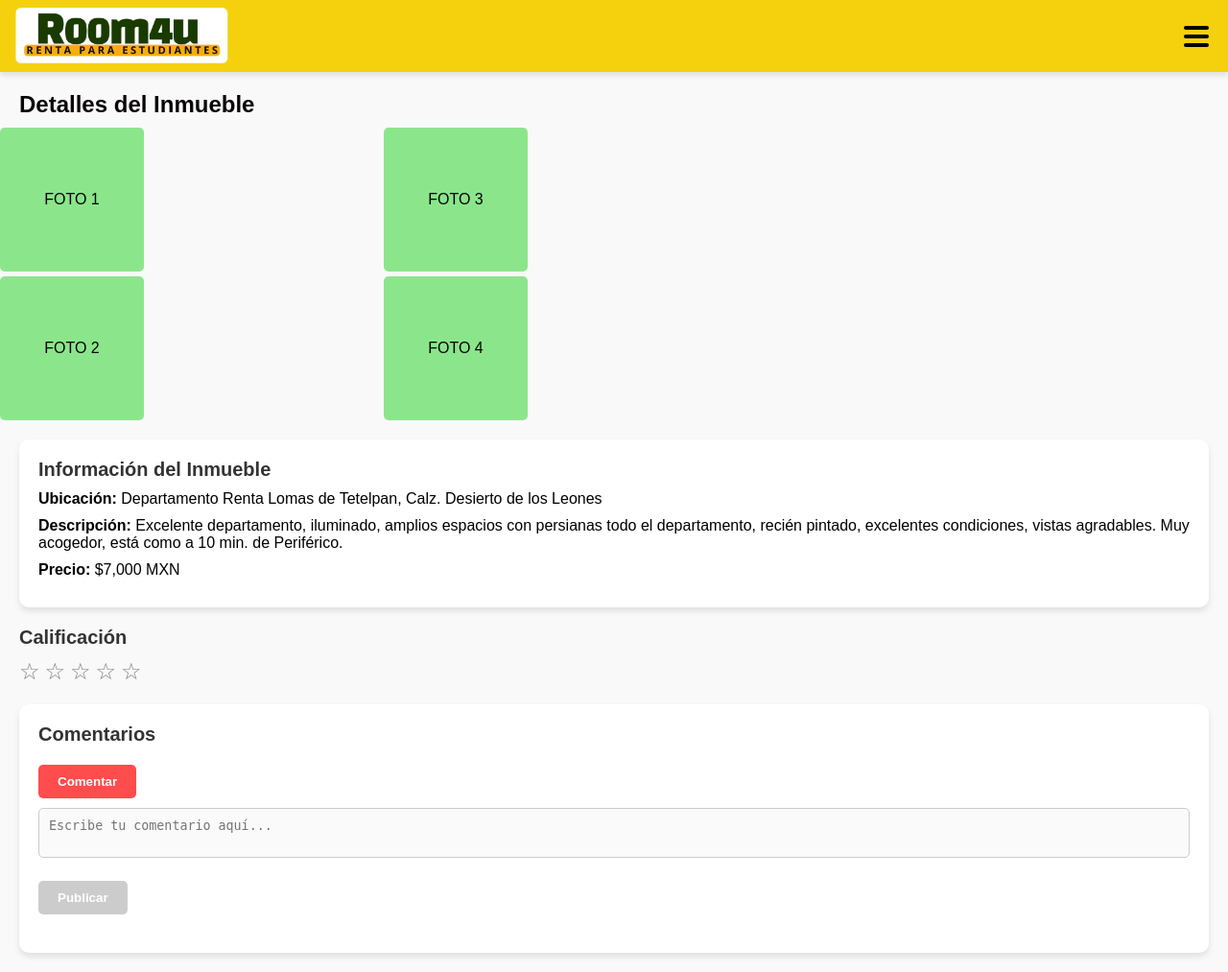
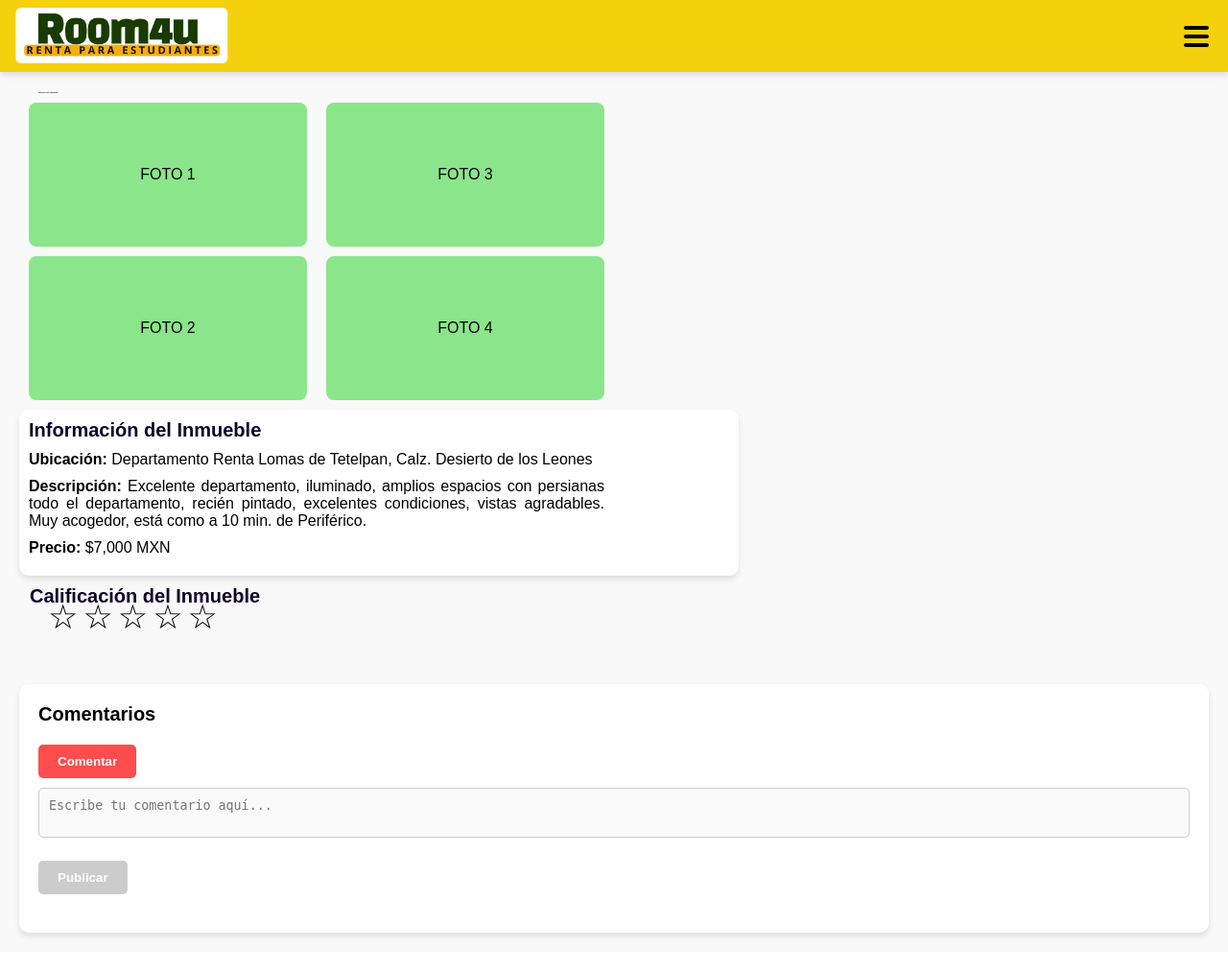
Before and after one commit to LidiaMargarita/ROOM4U, a PHP site: page /detalles-inmuebles/index.html in a window 1280 px wide. Shown: the whole page at 96% size. After the commit the page ends 978 px from the top, so only its background shows below. Run offline with PHP 8.4, Linux system fonts and the light colour scheme; a stand-in replaces the project's code that opens the database connection.

Commit message:
detalles

```diff
--- a/detalles-inmuebles/index.html
+++ b/detalles-inmuebles/index.html
@@ -53,7 +53,7 @@
 
 <!--CALIFICACION-->
 <section class="calificacion">
-    <h2>Calificación</h2>
+    <h2>Calificación del Inmueble</h2>
     <div class="estrellas" id="estrellas">
         <span data-value="1">&#9734;</span>
         <span data-value="2">&#9734;</span>
--- a/detalles-inmuebles/style.css
+++ b/detalles-inmuebles/style.css
@@ -47,66 +47,74 @@ header {
 /* Título */
 .titulo-detalles {
     text-align: left; /* Alineado a la izquierda */
-    font-size: 24px; /* Tamaño del título */
+    font-size: 2px; /* Tamaño del título */
     font-weight: bold;
-    margin: 20px 20px 10px 20px; /* Ajusta el margen para mover el título */
+    margin: 20px 10px 10px 40px; /* Ajusta el margen para mover el título */
     color: #0a0606; /* Color del título */
 }
 
 /* Galería de fotos */
-/* Galería */
+/* Contenedor de la galería */
 .galeria {
-    display: flex; /* Usamos flexbox para organizar las columnas */
-    gap: 20px; /* Sin espacio extra entre columnas */
-    justify-content: flex-start; /* Separa las columnas horizontalmente */
-    position: relative;
-
+    display: flex;
+    justify-content: flex-start; /* Las columnas empiezan desde la izquierda */
+    gap: 20px; /* Espacio entre columnas */
+    position: relative; /* Para poder posicionar elementos hijos */
 }
 
-/* Columnas */
+/* Columna de fotos */
 .columna {
     display: flex;
-    flex-direction: column; /* Las fotos se apilan verticalmente dentro de cada columna */
-    gap: 5px; /* Espacio entre fotos dentro de la columna */
-
+    flex-direction: column; /* Apila las fotos verticalmente */
+    gap: 10px; /* Espaciado entre fotos dentro de cada columna */
+    position: relative; /* Para aplicar desplazamiento manual */
 }
 
-/* Mover manualmente las columnas */
+/* Ajuste de posición manual de la primera columna (Fotos 1 y 2) */
 .columna:first-child {
-    margin-right: 150px; /* Ajusta para mover la primera columna hacia la derecha */
+    transform: translateX(30px); /* Mueve la columna 50px hacia la derecha */
 }
 
+/* Ajuste de posición manual de la segunda columna (Fotos 3 y 4) */
 .columna:last-child {
-    margin-left: 80px; /* Ajusta para mover la segunda columna hacia la izquierda */
+    transform: translateX(30px); /* Mueve la columna 20px hacia la izquierda */
 }
 
-/* Fotos */
+/* Estilo de las fotos */
 .foto {
     background-color: #8be68b;
     display: flex;
     justify-content: center;
     align-items: center;
-    height: 150px; /* Altura de las fotos */
-    width: 150px; /* Ancho de las fotos */
-    border-radius: 5px;
+    height: 150px; /* Tamaño de las fotos */
+    width: 290px;
+    border-radius: 8px;
 }
 /* Información del inmueble */
 .informacion {
     background: #fff;
-    padding: 20px;
+    padding: 10px;
     margin: 20px; /* Margen para separar de otras secciones */
     border-radius: 10px;
     box-shadow: 0px 4px 6px rgba(0, 0, 0, 0.1);
+    max-width: 750px;
+    margin-top: 10px;
 }
 
 .informacion h2 {
     font-size: 20px; /* Tamaño del subtítulo */
-    color: #333;
+    color: #0d022b;
     margin-bottom: 10px;
+
 }
 
 .informacion p {
-    margin-bottom: 10px;
+    margin-bottom: 10px;    /*altura para abajao*/
+    text-align: justify;
+    word-wrap: break-word;
+    overflow-wrap: break-word;
+    max-width: 600px;
+
 }
 
 /* Botón de contactar */
@@ -125,30 +133,34 @@ header {
 
 /* Calificación */
 .calificacion {
-    margin: 20px;
+    margin: 50px;
+
 }
 
 .calificacion h2 {
-    font-size: 20px;
-    color: #333;
-    margin-bottom: 10px;
+    font-size: 20px;   /*TAMAÑO DE LA LETRA*/
+    color: #0d022b;
+    margin-bottom: -10px;   /*BAJAR LAS ESTRELLAS*/
+    margin-top: -40px; /*mover +abajo y -arriba*/
+    margin-left: -19px;  /*mover +derecha y -izquierda*/
+
 }
 
 .estrellas {
     display: flex;
     gap: 5px;
-    font-size: 24px;
-    color: #888080; /* Color gris inicial */
+    font-size: 35px;     /*TAMAÑO DE LAS ESTRELLAS*/
+    color: #000000; /* Color gris inicial */
     cursor: pointer;
 }
 
 .estrellas span:hover,
 .estrellas span:hover ~ span {
-    color: #ffcc00; /* Color amarillo al pasar el mouse */
+    color: #054683; /* Color amarillo al pasar el mouse */
 }
 
 .estrellas span.active {
-    color: #ffcc00; /* Color amarillo si está seleccionado */
+    color: #00ffdd; /* Color amarillo si está seleccionado */
 }
 
 /* Comentarios */
@@ -162,7 +174,7 @@ header {
 
 .comentarios h3 {
     font-size: 20px;
-    color: #333;
+    color: #030202;
     margin-bottom: 10px;
 }
 
```
Also changed, not shown: login.php (added, +34 -0 lines).
